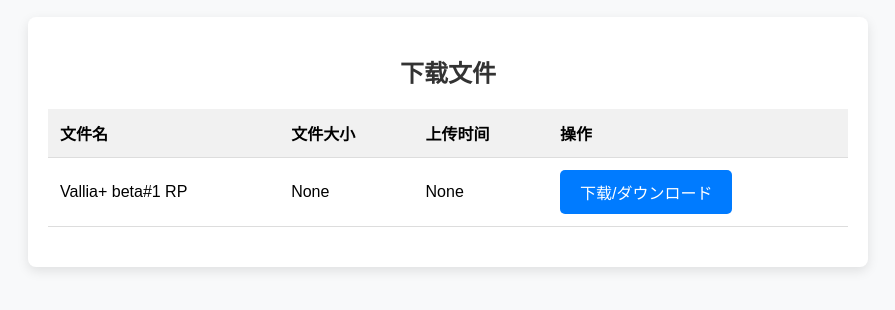
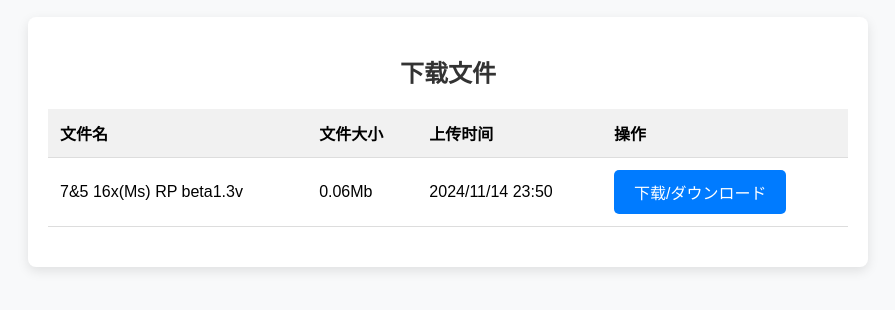
Before and after one commit to houkago123/houkago123.github.io, a plain HTML site: page download.html in a window 1280 px wide. Shown: the part 258-568 px from the top of the page, without its empty margins (192-1087 px from the left). Drawn offline with Linux system fonts and the light colour scheme.

Commit message:
Update download.html

```diff
--- a/download.html
+++ b/download.html
@@ -97,18 +97,19 @@
       </thead>
       <tbody>
         <tr class="file-row">
-          <td>Vallia+ beta#1 RP</td>
-          <td>None</td>
-          <td>None</td>
-          <td><button class="btn" onclick="downloadFile('Vallia+ beta#1 RP ')">下载/ダウンロード</button></td>
+          <td>7&5 16x(Ms) RP beta1.3v</td>
+          <td>0.06Mb</td>
+          <td>2024/11/14 23:50</td>
+          <td><button class="btn" onclick="Beta1p3()">下载/ダウンロード</button></td>
         </tr>
       </tbody>
     </table>
   </div>
 
   <script>
-    function downloadFile(fileName) {
-      alert('开始下载文件: ' + fileName);
+    function Beta1p3() {
+      // 跳转到下载链接
+      window.location.href = "https://github.com/houkago123/houkago123.github.io/releases/download/Beta/7.5.16x.MS.beta1.3v.zip";
     }
   </script>
 </body>
```
